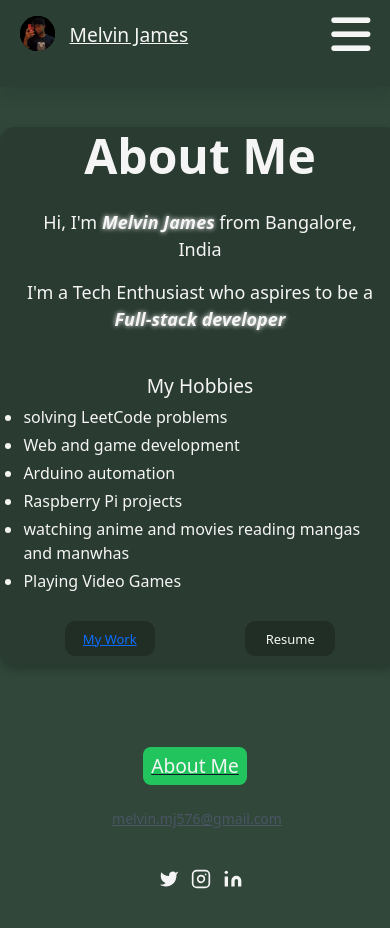
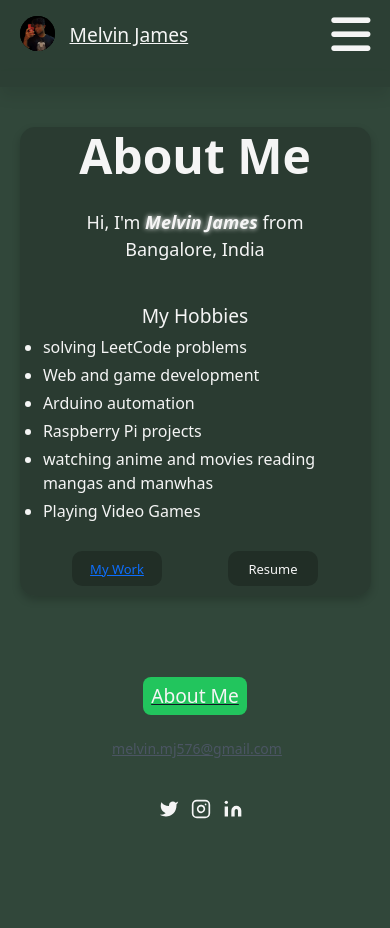
Before and after one commit to melvinjames1/mjpp, an Angular app: page /about in a window 390 px wide. Shown: the top 928 px of the page. After the commit the page ends 875 px from the top, so only its background shows below. Built offline with nearby package versions, Linux system fonts and the light colour scheme.

Commit message:
Update about.component.css

```diff
--- a/src/app/about/about.component.css
+++ b/src/app/about/about.component.css
@@ -103,7 +103,7 @@ a{
 }
 @media (max-width: 762px){
     .container{
-        width: 400px;
+        width: 90vw;
         padding-left: 5%;
         padding-right: 5%;
     }
@@ -123,3 +123,8 @@ a{
         font-size: small;
     }
 }
+@media (max-width: 438px){
+    .Line{
+        display: none;
+    }
+}
```
